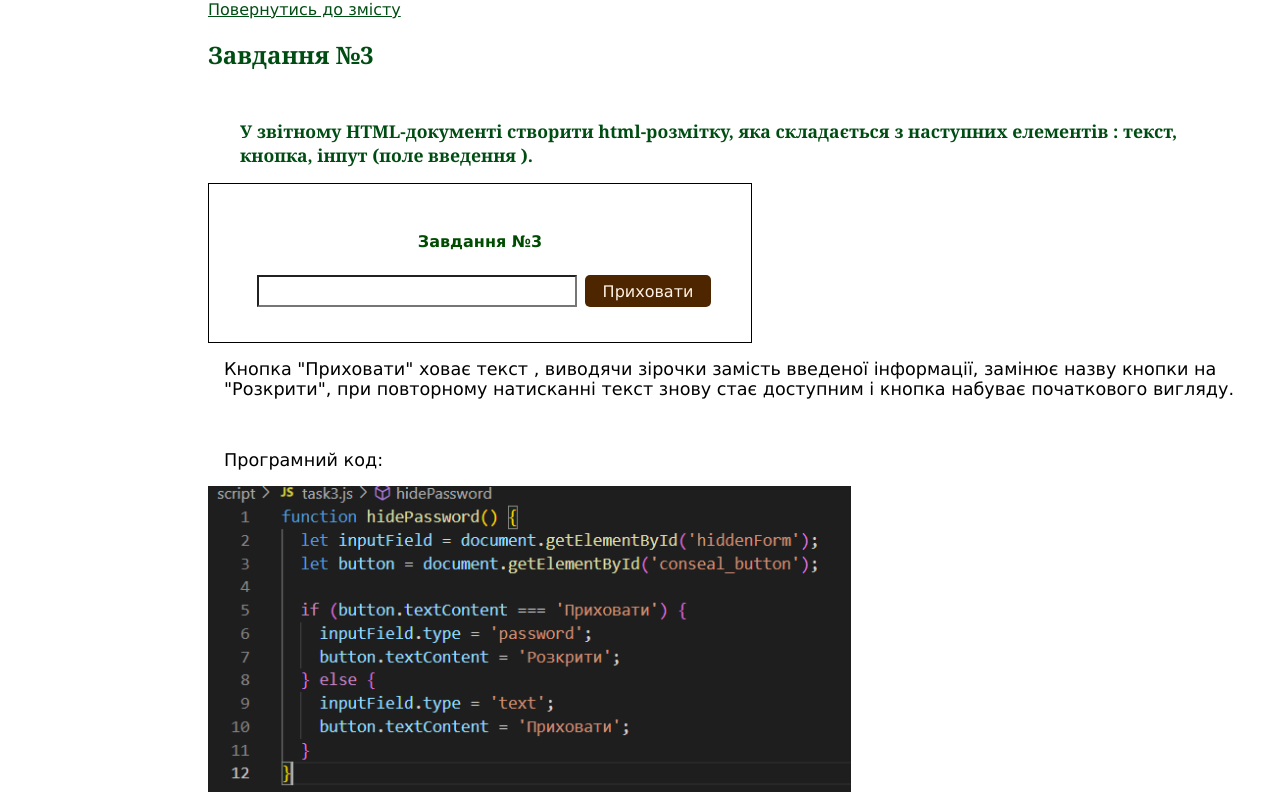
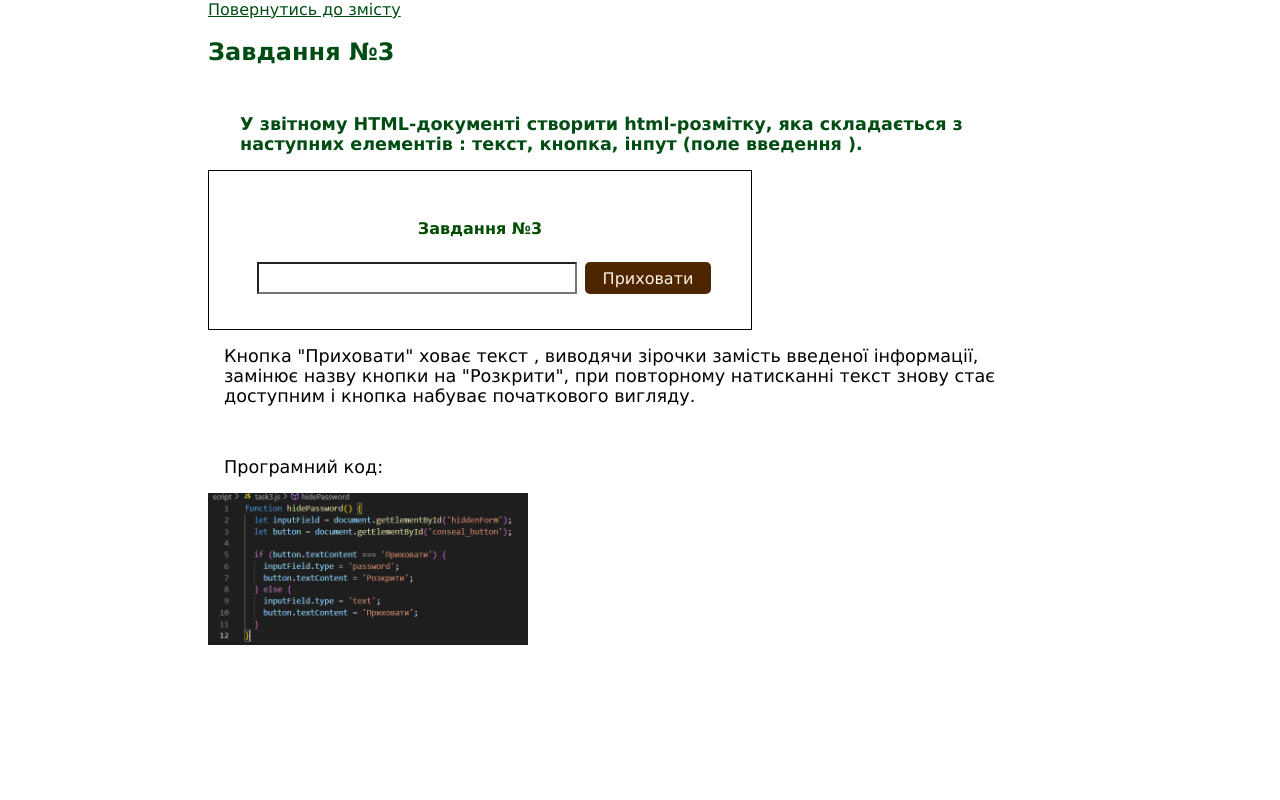
Before and after one commit to YuliaKushnir/Lab7, a plain HTML site: page htmlFiles/task3.html in a window 1280 px wide. Drawn offline with Linux system fonts and the light colour scheme.

Commit message:
modified:   style.css

```diff
--- a/style.css
+++ b/style.css
@@ -13,6 +13,7 @@ html{
     overflow-wrap: normal; /* значення за замовчуванням*/
     overflow-x:auto; /* з'являється гор. смуга прокр за потреби*/
     scroll-behavior: smooth;
+    margin-right: 15rem;
 }
 
 body{
@@ -25,11 +26,9 @@ h1{
     font-size:1.8rem;
 }
 h2{
-    font-family: Georgia, serif;
     font-size:1.5rem;
 }
 h3{
-    font-family: Georgia, serif;
     font-size:1.1rem;
     margin:3rem 2rem 1rem;
 }
@@ -55,7 +54,7 @@ span{
 }
 
 img{
-    width:60%;
+    width:20rem;
 }
 
 /* #button1, #button2, #button3,
```
